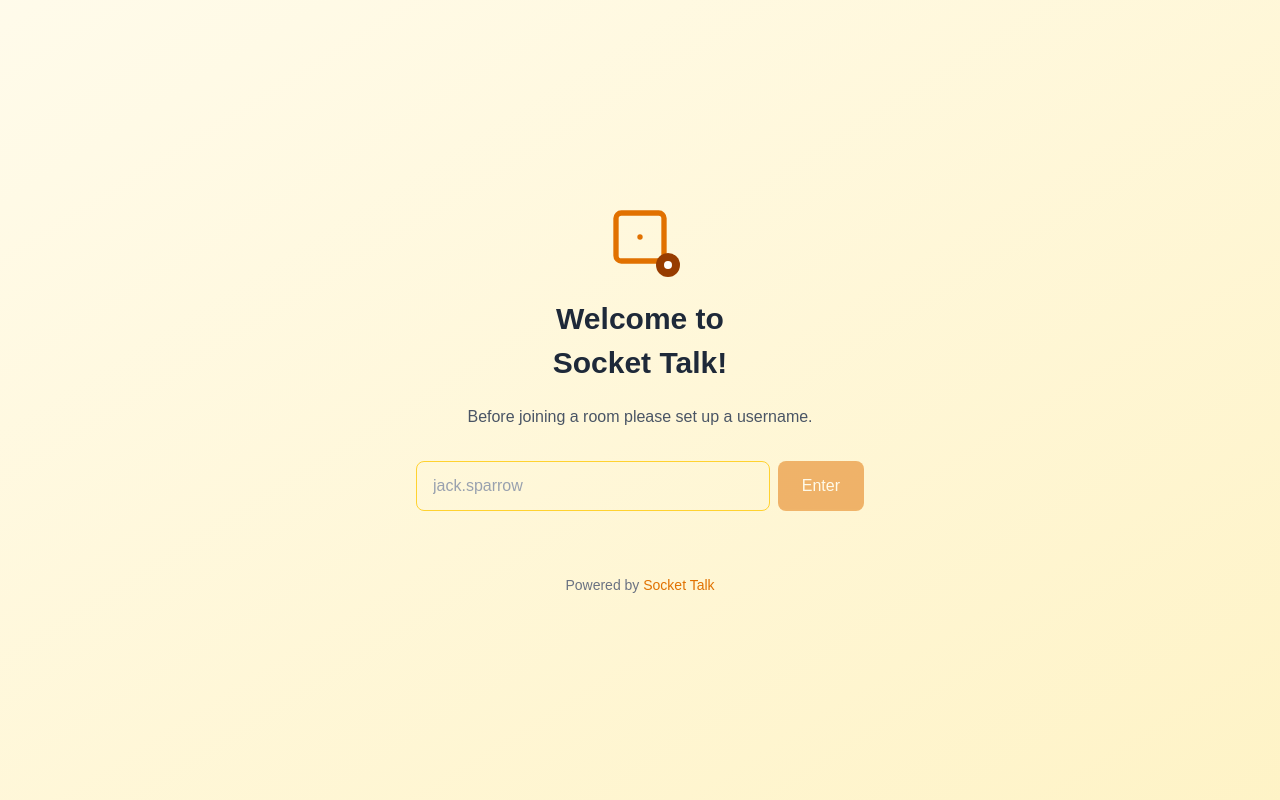
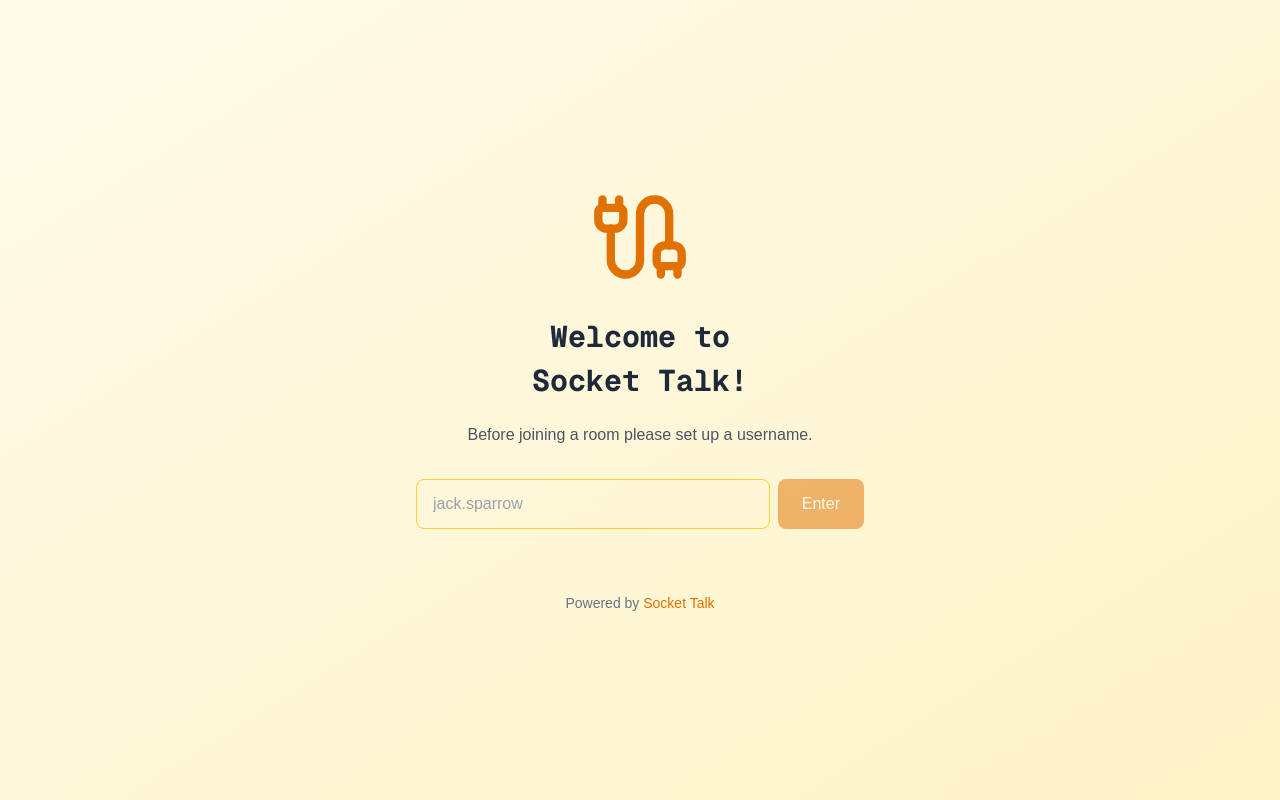
Before and after one commit to hassanwaqa/socket-talk, a Next.js app: page / in a window 1280 px wide. Built offline with nearby package versions, Linux system fonts and the light colour scheme.

Commit message:
Socket Icon Changed

```diff
--- a/src/app/page.tsx
+++ b/src/app/page.tsx
@@ -2,7 +2,7 @@
 
 import { Suspense, useState, useEffect } from 'react';
 import { useSearchParams, useRouter } from 'next/navigation';
-import { Dice1 } from 'lucide-react';
+import { Cable } from 'lucide-react';
 import { loginWithUsername, createSession, getSessionSync } from '@/lib/session';
 
 function HomePageContent() {
@@ -83,19 +83,12 @@ function HomePageContent() {
   return (
     <div className="min-h-screen bg-gradient-to-br from-amber-50 to-amber-100 flex items-center justify-center p-4">
       <div className="max-w-md w-full text-center">
-        {/* Dice Icon */}
-        <div className="mb-8 flex justify-center">
-          <div className="relative">
-            <Dice1 className="w-16 h-16 text-amber-600" />
-            <div className="absolute -bottom-2 -right-2 w-6 h-6 bg-amber-800 rounded-full flex items-center justify-center">
-              <div className="w-2 h-2 bg-white rounded-full"></div>
-            </div>
-          </div>
-        </div>
+        {/* Plug Icon */}
+        <Cable size={100} className={"text-amber-600 mb-8 text-center inline-block"} />
 
         {/* Welcome Text */}
-        <h1 className="text-3xl font-bold text-gray-800 mb-2">Welcome to</h1>
-        <h2 className="text-3xl font-bold text-gray-800 mb-6">Socket Talk!</h2>
+        <h1 className="text-3xl font-mono font-bold text-gray-800 mb-2">Welcome to</h1>
+        <h2 className="text-3xl font-mono font-bold text-gray-800 mb-6">Socket Talk!</h2>
 
         <div className="text-gray-600 mb-8 space-y-1">
           <p>Before joining a room please set up a username.</p>
```
